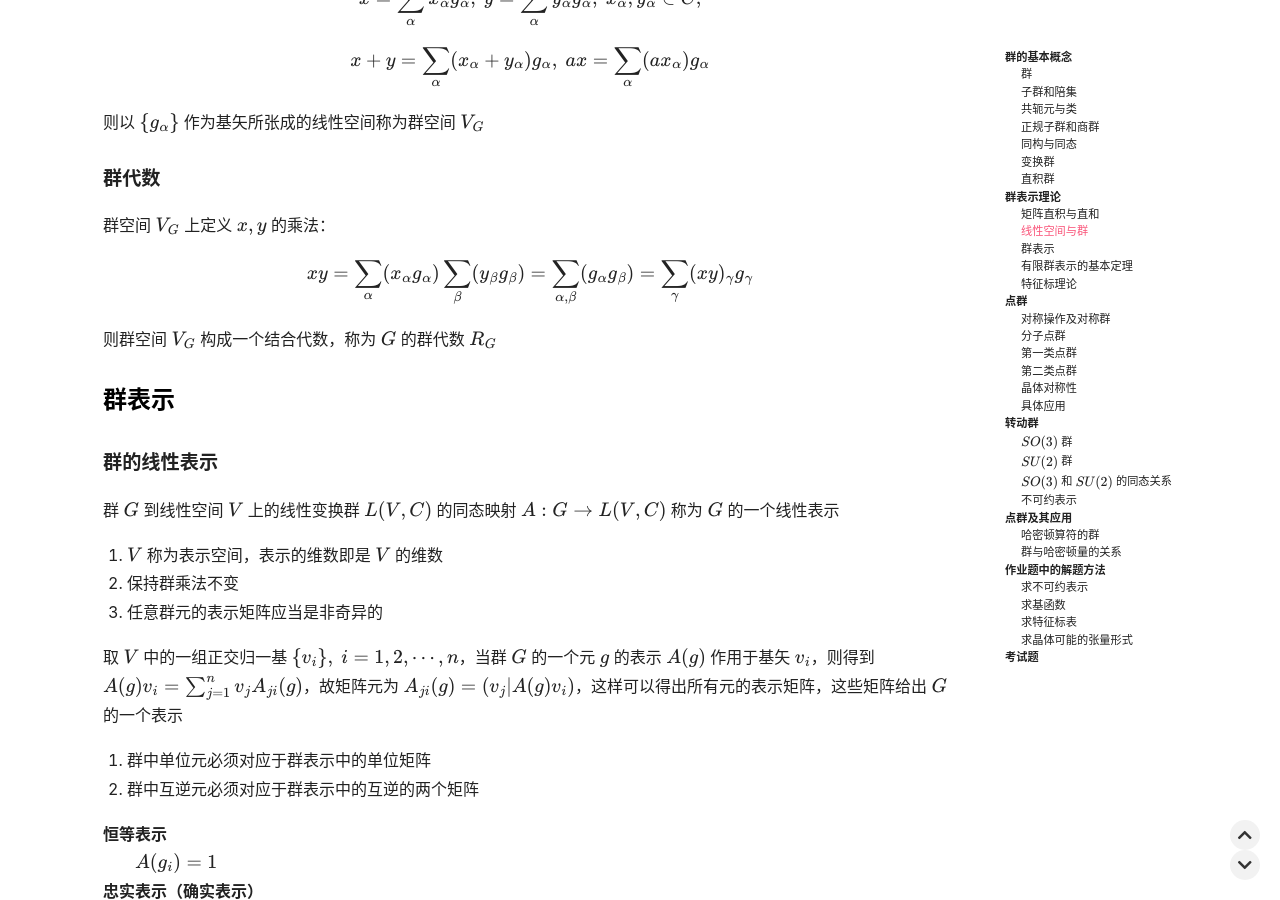
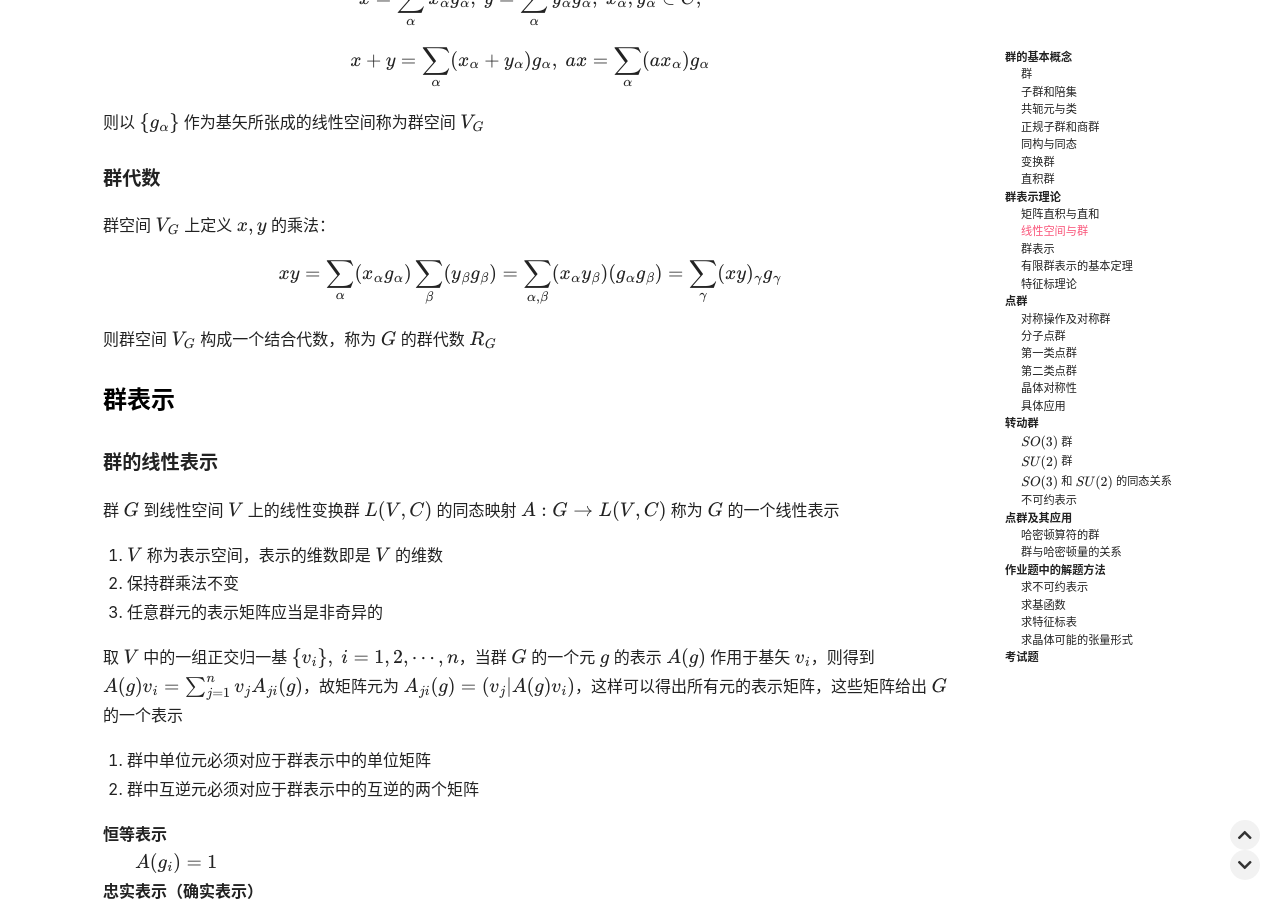
Before and after one commit to Lost-MSth/Lost-MSth.github.io, a Jekyll site: the page built from _posts/physics/2023-02-21-introduction-to-group-theory-lecture-note.md, in a window 1280 px wide and 900 px high, scrolled down 10059 px. Built offline with Jekyll 4.4.1, drawn with Linux system fonts in a browser that asks for light colours; nearby versions of some CDN libraries; comment, search, counter and statistics services are not loaded.

```diff
--- a/_data/variables.yml
+++ b/_data/variables.yml
@@ -49,7 +49,8 @@ sources:
       js: 'https://cdn.bootcss.com/gitalk/1.2.2/gitalk.min.js'
       css: 'https://cdn.bootcss.com/gitalk/1.2.2/gitalk.min.css'
     valine: 'https://unpkg.com/valine/dist/Valine.min.js' # bootcdn not available
-    mathjax: 'https://cdn.bootcdn.net/ajax/libs/mathjax/3.2.2/es5/tex-chtml.js'
+    mathjax: 'https://cdnjs.cloudflare.com/ajax/libs/mathjax/3.2.2/es5/tex-chtml.min.js'
+    # mathjax: 'https://cdn.bootcdn.net/ajax/libs/mathjax/3.2.2/es5/tex-chtml.min.js'
     # mathjax: 'https://cdn.bootcss.com/mathjax/2.7.4/MathJax.js?config=TeX-MML-AM_CHTML'
     mermaid: 'https://cdn.bootcss.com/mermaid/8.0.0-rc.8/mermaid.min.js'
   unpkg:
--- a/_posts/physics/2023-02-21-introduction-to-group-theory-lecture-note.md
+++ b/_posts/physics/2023-02-21-introduction-to-group-theory-lecture-note.md
@@ -392,7 +392,7 @@ $$
 群空间 $V_G$ 上定义 $x, y$ 的乘法：
 
 $$
-xy = \sum_{\alpha} (x_{\alpha} g_{\alpha}) \sum_{\beta} (y_{\beta} g_{\beta}) = \sum_{\alpha, \beta} (g_{\alpha} g_{\beta}) = \sum_{\gamma} (xy)_{\gamma} g_{\gamma}
+xy = \sum_{\alpha} (x_{\alpha} g_{\alpha}) \sum_{\beta} (y_{\beta} g_{\beta}) = \sum_{\alpha, \beta} (x_{\alpha} y_{\beta}) (g_{\alpha} g_{\beta}) = \sum_{\gamma} (xy)_{\gamma} g_{\gamma}
 $$
 
 则群空间 $V_G$ 构成一个结合代数，称为 $G$ 的群代数 $R_{G}$
```
